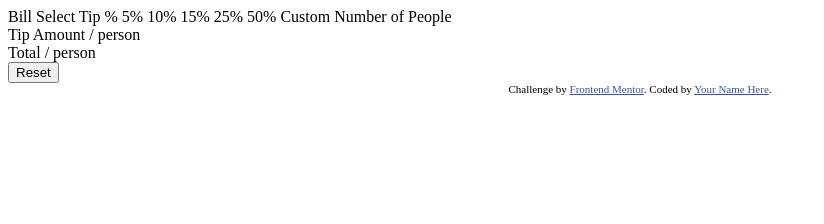
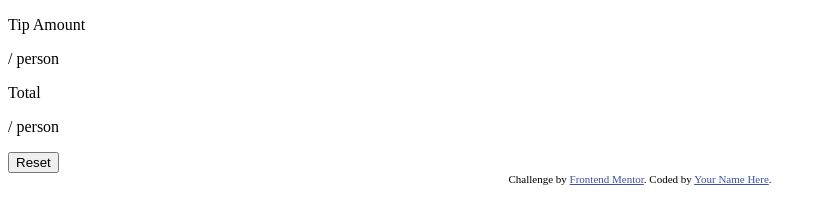
Before and after one commit to karthik-sivasubramaniam/udacity-frontend-scholarship-team, a plain HTML site: page tip-calculator-app/index.html in a window 1280 px wide. Shown: the whole page, without its empty margins (0-824 px from the left). Drawn offline with Linux system fonts and the light colour scheme.

Commit message:
result tip and result total

```diff
--- a/tip-calculator-app/index.html
+++ b/tip-calculator-app/index.html
@@ -1,8 +1,10 @@
 <!DOCTYPE html>
 <html lang="en">
+
 <head>
   <meta charset="UTF-8">
-  <meta name="viewport" content="width=device-width, initial-scale=1.0"> <!-- displays site properly based on user's device -->
+  <meta name="viewport" content="width=device-width, initial-scale=1.0">
+  <!-- displays site properly based on user's device -->
 
   <link rel="icon" type="image/png" sizes="32x32" href="./images/favicon-32x32.png">
 
@@ -10,40 +12,39 @@
 
   <!-- Feel free to remove these styles or customise in your own stylesheet 👍 -->
   <style>
-    .attribution { font-size: 11px; text-align: center; }
-    .attribution a { color: hsl(228, 45%, 44%); }
+    .attribution {
+      font-size: 11px;
+      text-align: center;
+    }
+
+    .attribution a {
+      color: hsl(228, 45%, 44%);
+    }
   </style>
 </head>
+
 <body>
+  <div class="resultWiget">
 
-  <div class="container">
-    <div>
-      Bill
-
-      Select Tip %
-      5%
-      10%
-      15%
-      25%
-      50%
-      Custom
-
-      Number of People
-
-    <div class="resultWiget">
-      <div class="resultTip">
-        Tip Amount
-        / person
-
-        <div class="resultTotal">
-          Total
-        / person
-        </div>
-
-        <button>Reset</button>
+    <div class="resultTip">
+      <div class="tipAmount">
+        <p>Tip Amount</p>
+        <p> / person</p>
       </div>
+      <div class="tipDisplay">
       </div>
     </div>
+
+    <div class="resultTotal">
+      <div class="totalPerson">
+        <p>Total</p>
+        <p> / person</p>
+      </div>
+      <div class="totalDisplay">
+      </div>
+    </div>
+
+    <button>Reset</button>
   </div>
 
 
@@ -52,4 +53,5 @@
     Coded by <a href="#">Your Name Here</a>.
   </div>
 </body>
+
 </html>
```
